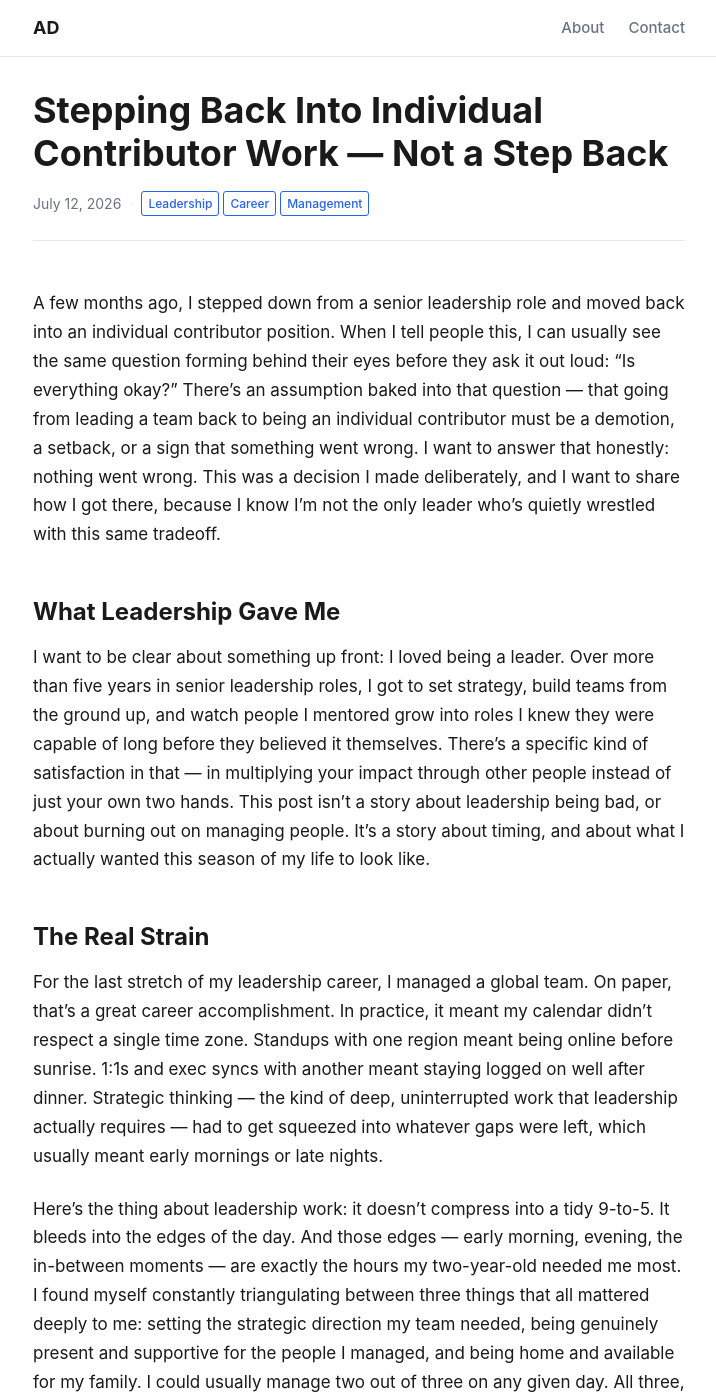
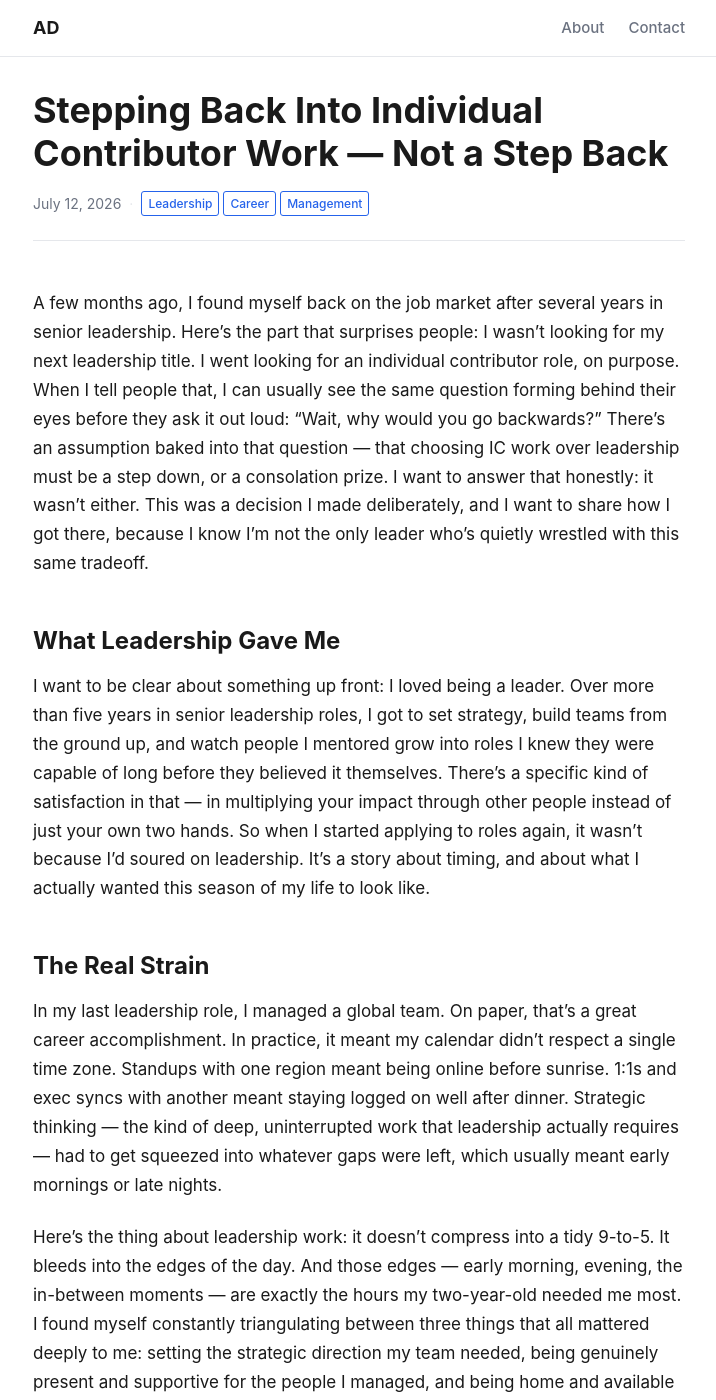
Before and after one commit to aneeldadani/aneeldadani.github.io, a Jekyll site: the page built from _posts/2026-07-12-from-leader-to-individual-contributor.md, in a window 1280 px wide and 1400 px high. Shown: the whole window, without its empty margins (281-997 px from the left). Built offline with Jekyll 4.4.1, drawn with Linux system fonts in a browser that asks for light colours; some of the changed text lies outside the part shown.

Commit message:
Reframe IC transition post around a deliberate job search choice
Leads with actively seeking IC roles on the job market rather than
implying an internal step-down from a leadership role.

Co-Authored-By: Claude Sonnet 5 <noreply@anthropic.com>
Claude-Session: https://claude.ai/code/session_01CrXAeYDJ61EQDLUUJWPcEb

```diff
--- a/_posts/2026-07-12-from-leader-to-individual-contributor.md
+++ b/_posts/2026-07-12-from-leader-to-individual-contributor.md
@@ -1,31 +1,33 @@
 ---
 layout: post
 title: "Stepping Back Into Individual Contributor Work — Not a Step Back"
-subtitle: "Why I traded a leadership title for more time with my family"
+subtitle: "Why I went looking for an individual contributor role instead of my next leadership title"
 date: 2026-07-12
 author: Aneel Dadani
 tags: [Leadership, Career, Management]
 ---
 
-A few months ago, I stepped down from a senior leadership role and moved back into an individual contributor position. When I tell people this, I can usually see the same question forming behind their eyes before they ask it out loud: "Is everything okay?" There's an assumption baked into that question — that going from leading a team back to being an individual contributor must be a demotion, a setback, or a sign that something went wrong. I want to answer that honestly: nothing went wrong. This was a decision I made deliberately, and I want to share how I got there, because I know I'm not the only leader who's quietly wrestled with this same tradeoff.
+A few months ago, I found myself back on the job market after several years in senior leadership. Here's the part that surprises people: I wasn't looking for my next leadership title. I went looking for an individual contributor role, on purpose. When I tell people that, I can usually see the same question forming behind their eyes before they ask it out loud: "Wait, why would you go backwards?" There's an assumption baked into that question — that choosing IC work over leadership must be a step down, or a consolation prize. I want to answer that honestly: it wasn't either. This was a decision I made deliberately, and I want to share how I got there, because I know I'm not the only leader who's quietly wrestled with this same tradeoff.
 
 ## What Leadership Gave Me
 
-I want to be clear about something up front: I loved being a leader. Over more than five years in senior leadership roles, I got to set strategy, build teams from the ground up, and watch people I mentored grow into roles I knew they were capable of long before they believed it themselves. There's a specific kind of satisfaction in that — in multiplying your impact through other people instead of just your own two hands. This post isn't a story about leadership being bad, or about burning out on managing people. It's a story about timing, and about what I actually wanted this season of my life to look like.
+I want to be clear about something up front: I loved being a leader. Over more than five years in senior leadership roles, I got to set strategy, build teams from the ground up, and watch people I mentored grow into roles I knew they were capable of long before they believed it themselves. There's a specific kind of satisfaction in that — in multiplying your impact through other people instead of just your own two hands. So when I started applying to roles again, it wasn't because I'd soured on leadership. It's a story about timing, and about what I actually wanted this season of my life to look like.
 
 ## The Real Strain
 
-For the last stretch of my leadership career, I managed a global team. On paper, that's a great career accomplishment. In practice, it meant my calendar didn't respect a single time zone. Standups with one region meant being online before sunrise. 1:1s and exec syncs with another meant staying logged on well after dinner. Strategic thinking — the kind of deep, uninterrupted work that leadership actually requires — had to get squeezed into whatever gaps were left, which usually meant early mornings or late nights.
+In my last leadership role, I managed a global team. On paper, that's a great career accomplishment. In practice, it meant my calendar didn't respect a single time zone. Standups with one region meant being online before sunrise. 1:1s and exec syncs with another meant staying logged on well after dinner. Strategic thinking — the kind of deep, uninterrupted work that leadership actually requires — had to get squeezed into whatever gaps were left, which usually meant early mornings or late nights.
 
 Here's the thing about leadership work: it doesn't compress into a tidy 9-to-5. It bleeds into the edges of the day. And those edges — early morning, evening, the in-between moments — are exactly the hours my two-year-old needed me most. I found myself constantly triangulating between three things that all mattered deeply to me: setting the strategic direction my team needed, being genuinely present and supportive for the people I managed, and being home and available for my family. I could usually manage two out of three on any given day. All three, consistently, started to feel impossible.
 
 ## The Turning Point
 
-For a long time, my definition of success was climbing the ladder — more scope, bigger teams, higher titles. It's a definition a lot of us absorb early and never really question. What changed it for me was growing my family. Once I had a daughter who needed me present, not just provided for, the ladder stopped being the obvious answer to "what does success look like." I started noticing that I'd heard other leaders make this exact same move — stepping back from management into IC work — and I never once thought less of them for it. That was the moment I realized I was allowed to extend myself the same grace. Presence with my kid right now isn't time I can bank and spend later. This is the only version of her at two years old I'll ever get.
+So when I found myself job hunting again, I made a deliberate call: I wasn't going to target leadership roles this time around. I was going to look for individual contributor positions, on purpose.
+
+For a long time, my definition of success was climbing the ladder — more scope, bigger teams, higher titles. It's a definition a lot of us absorb early and never really question. What changed it for me was growing my family. Once I had a daughter who needed me present, not just provided for, the ladder stopped being the obvious answer to "what does success look like." I started noticing that I'd heard other leaders make this exact same move — choosing IC work over their next leadership title — and I never once thought less of them for it. That was the moment I realized I was allowed to extend myself the same grace. Presence with my kid right now isn't time I can bank and spend later. This is the only version of her at two years old I'll ever get.
 
 ## Not a Step Back — a Step Toward
 
-Here's the reframe I keep coming back to: this wasn't a step back, it was a step toward something. Title and scope are external metrics — things other people can see and rank. What I actually wanted was internal alignment — a life that matched what mattered to me in this specific season. Choosing that isn't giving up on ambition; it's redirecting it toward a goal that a job title was never going to capture anyway.
+Here's the reframe I keep coming back to: choosing IC work wasn't a step back, it was a step toward something. Title and scope are external metrics — things other people can see and rank. What I actually wanted was internal alignment — a life that matched what mattered to me in this specific season. Choosing that isn't giving up on ambition; it's redirecting it toward a goal that a job title was never going to capture anyway.
 
 I also want to be clear this isn't a permanent goodbye to leadership. I'm not closing that door — I fully expect I'll lead a team again if the right opportunity comes along at the right time. But "the right time" isn't right now, and I'm at peace with that. This is a "for now," not a "forever."
 
@@ -39,8 +41,8 @@ A few things I'd offer to anyone quietly wondering if this is the right call for
 
 1. **Define success on your own terms, not the org chart's.** The next title up is only a win if it actually gets you closer to what you want your life to look like.
 2. **Talk to people who've made this move.** Ask them how it went, honestly. Normalizing the conversation is half the battle — I wish I'd asked sooner.
-3. **Get clear on your "why" before you make the change.** You'll need to explain it — to your manager, to your team, and mostly to yourself — and it's a lot easier to do that without apology when you're clear on the reason.
-4. **Remember it's a season, not a life sentence.** Leadership can be a door you walk back through later. Deciding to step away now doesn't mean deciding forever.
+3. **Get clear on your "why" before you start applying.** You'll need to explain it — to interviewers, to your network, and mostly to yourself — and it's a lot easier to do that without apology when you're clear on the reason.
+4. **Remember it's a season, not a life sentence.** Leadership can be a door you walk back through later. Choosing IC work now doesn't mean choosing it forever.
 
 ---
 
```
